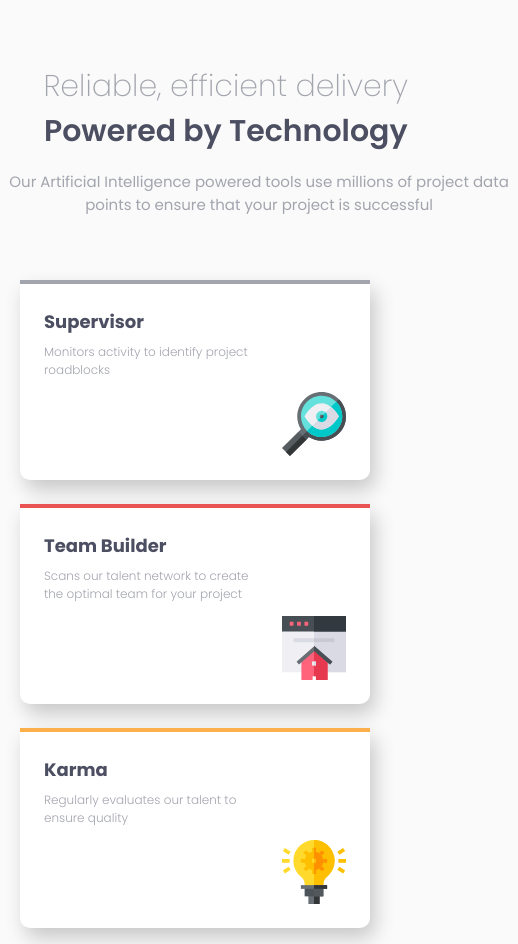
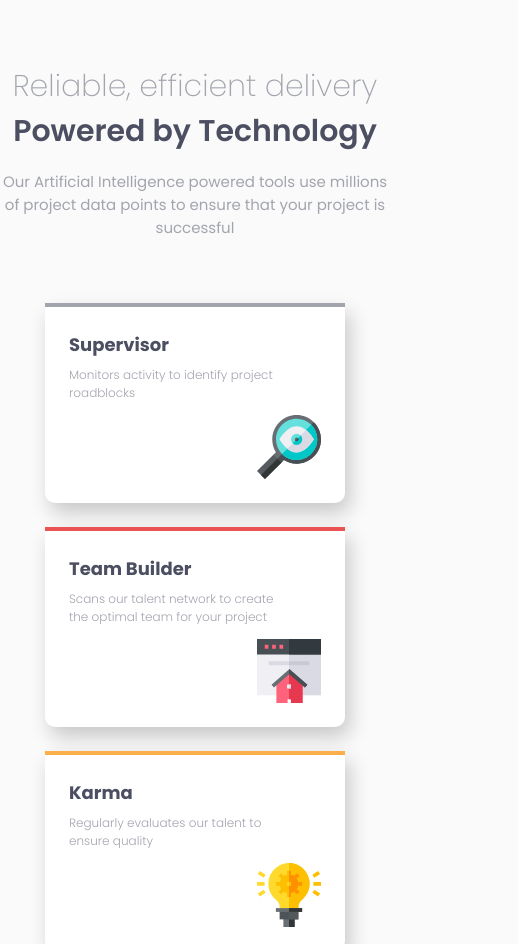
Before and after one commit to Pan1402/grid-cards, a plain HTML site: page index.html in a window 390 px wide. Shown: the top 944 px of the page, 518 px wide, since content can reach past the window. Drawn offline with Linux system fonts and the light colour scheme.

Commit message:
responsive

```diff
--- a/styles.css
+++ b/styles.css
@@ -24,7 +24,7 @@ body {
 
 h1 {
   text-align: center;
-  width: 25ch;
+  max-width: 25ch;
   margin: 64px auto 16px;
   font-weight: 200;
 }
@@ -36,7 +36,7 @@ h1 span {
 
 p {
   text-align: center;
-  width: 55ch;
+  max-width: 55ch;
   margin: 0 auto;
 }
 
@@ -130,7 +130,7 @@ p {
 
 @media screen and (max-width: 800px) {
   .cards__grid {
-    grid-template-columns: 350px;
+    grid-template-columns: 300px;
     grid-auto-rows: 200px;
   }
   .card--supervisor {
```
